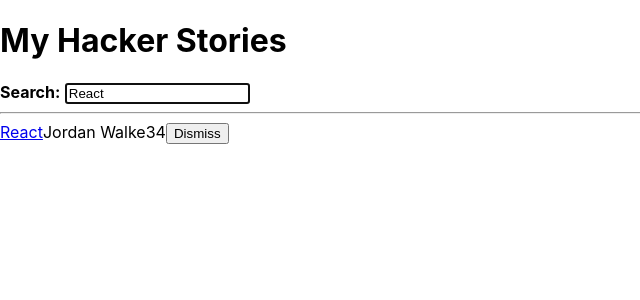
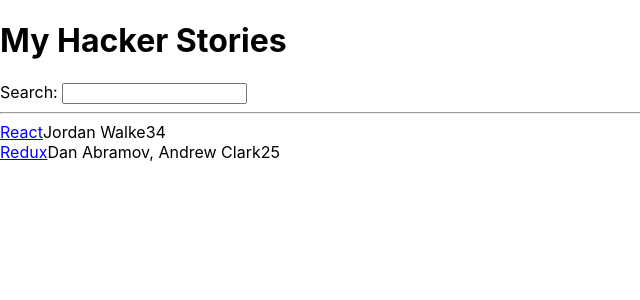
Before and after one commit to saffog/road_to_react, a React (Create React App) app in the folder my-app-module-1/: page / in a window 1280 px wide. Shown: the top 300 px of the page, without its empty margins (0-640 px from the left). Built offline with nearby package versions, Linux system fonts and the light colour scheme.

Commit message:
use of lifting state

```diff
--- a/my-app-module-1/src/App.js
+++ b/my-app-module-1/src/App.js
@@ -1,6 +1,7 @@
 import React from 'react';
 
-const initialStories = [
+const App = () => {
+  const stories = [
     {
       title: 'React',
       url: 'https://reactjs.org/',
@@ -19,33 +20,7 @@
     },
   ];
 
-const useSemiPersistentState = (key, initialState) => {
-  const [value, setValue] = React.useState(
-    localStorage.getItem(key) || initialState
-  );
-
-  React.useEffect(() => {
-    localStorage.setItem(key, value);
-  }, [value, key]);
-
-  return [value, setValue];
-};
-
-const App = () => {
-  const [searchTerm, setSearchTerm] = useSemiPersistentState(
-    'search',
-    'React'
-  );
-
-  const [stories, setStories] = React.useState(initialStories);
-
-  const handleRemoveStory = item => {
-    const newStories = stories.filter(
-      story => item.objectID !== story.objectID
-    );
-
-    setStories(newStories);
-  };
+  const [searchTerm, setSearchTerm] = React.useState('');
 
   const handleSearch = event => {
     setSearchTerm(event.target.value);
@@ -59,77 +34,32 @@
     <div>
       <h1>My Hacker Stories</h1>
 
-      <InputWithLabel
-        id="search"
-        value={searchTerm}
-        isFocused
-        onInputChange={handleSearch}
-      >
-        <strong>Search:</strong>
-      </InputWithLabel>
+      <Search onSearch={handleSearch} />
 
       <hr />
 
-      <List list={searchedStories} onRemoveItem={handleRemoveStory} />
+      <List list={searchedStories} />
     </div>
   );
 };
 
-const InputWithLabel = ({
-  id,
-  value,
-  type = 'text',
-  onInputChange,
-  isFocused,
-  children,
-}) => {
-  const inputRef = React.useRef();
+const Search = props => (
+  <div>
+    <label htmlFor="search">Search: </label>
+    <input id="search" type="text" onChange={props.onSearch} />
+  </div>
+);
 
-  React.useEffect(() => {
-    if (isFocused) {
-      inputRef.current.focus();
-    }
-  }, [isFocused]);
-
-  return (
-    <>
-      <label htmlFor={id}>{children}</label>
-      &nbsp;
-      <input
-        ref={inputRef}
-        id={id}
-        type={type}
-        value={value}
-        onChange={onInputChange}
-      />
-    </>
-  );
-};
-
-const List = ({ list, onRemoveItem }) =>
-  list.map(item => (
-    <Item
-      key={item.objectID}
-      item={item}
-      onRemoveItem={onRemoveItem}
-    />
-  ));
-
-const Item = ({ item, onRemoveItem }) => (
-  <div>
+const List = props =>
+  props.list.map(item => (
+    <div key={item.objectID}>
       <span>
         <a href={item.url}>{item.title}</a>
       </span>
       <span>{item.author}</span>
       <span>{item.num_comments}</span>
       <span>{item.points}</span>
-    <span>
-      {/* bind in some way the funtion using arrow, this is an inline handler */}
-      <button type="button" onClick={() => onRemoveItem(item)}>
-        Dismiss
-      </button>
-    </span>
     </div>
-);
+  ));
 
 export default App;
```
Lines whose indentation alone changed are shown as unchanged.
